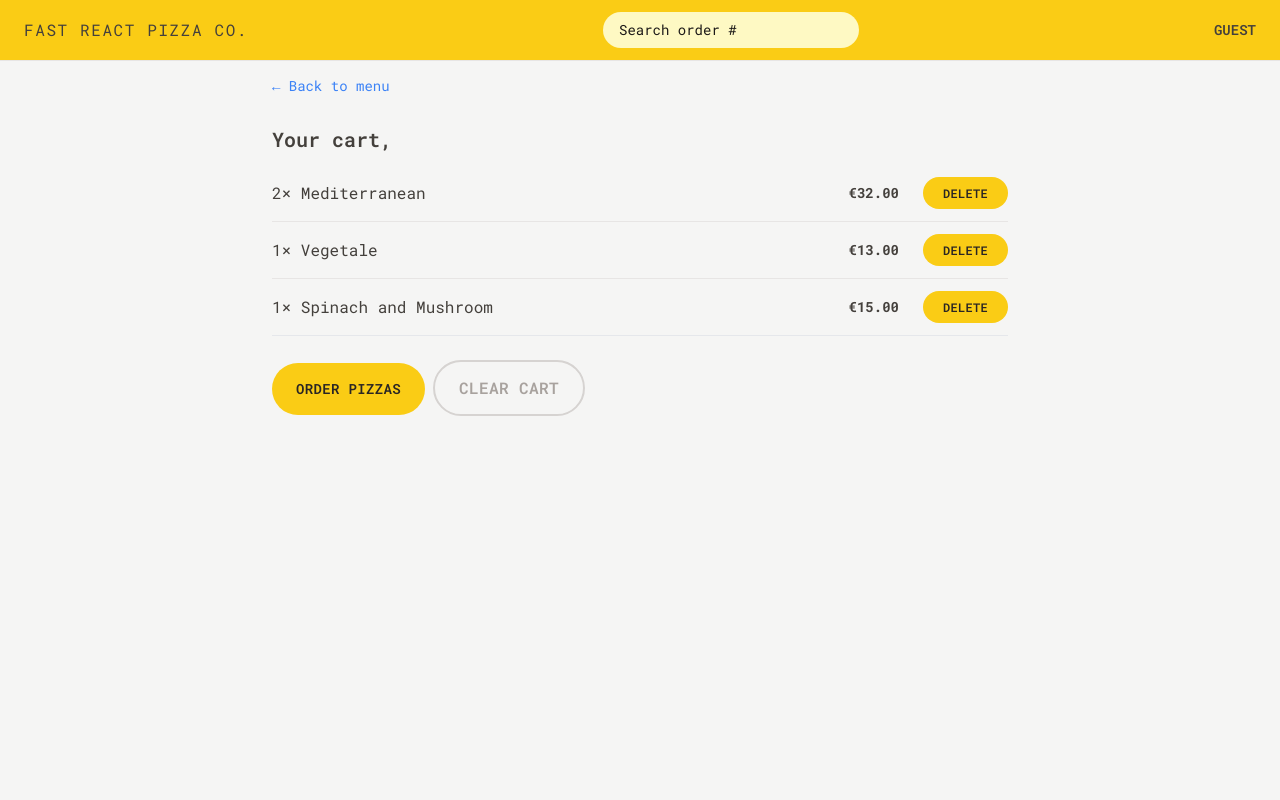
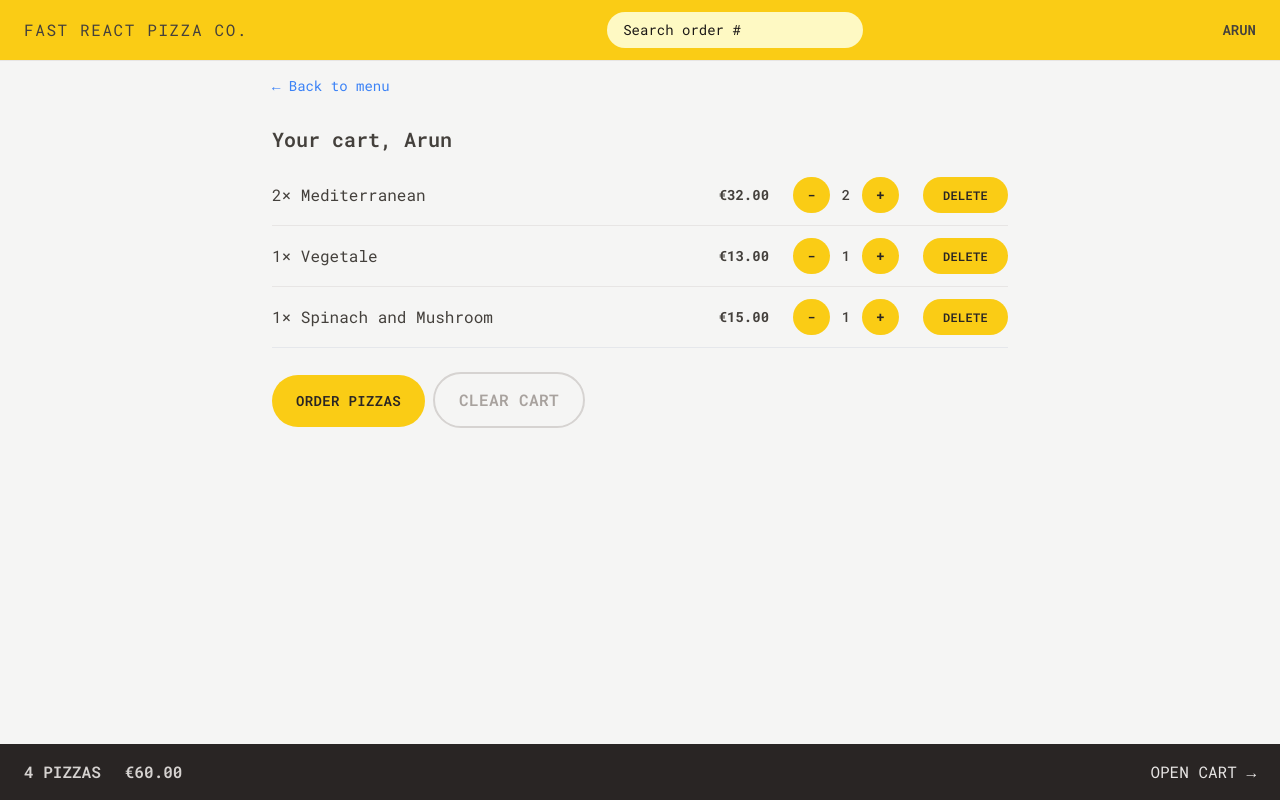
Before and after one commit to arun-1993/react-pizza-ordering-app, a React (Vite) app: page /cart in a window 1280 px wide. Built offline with nearby package versions, Linux system fonts and the light colour scheme.

Commit message:
feat: added updating and deleting cart items and their quantities

```diff
--- a/src/features/cart/Cart.jsx
+++ b/src/features/cart/Cart.jsx
@@ -1,36 +1,18 @@
-import { useSelector } from "react-redux";
+import { useDispatch, useSelector } from "react-redux";
 
 import Button from "../../ui/Button";
 import LinkButton from "../../ui/LinkButton";
+import { getUsername } from "../user/userSlice";
 import CartItem from "./CartItem";
-
-const fakeCart = [
-    {
-        pizzaId: 12,
-        name: "Mediterranean",
-        quantity: 2,
-        unitPrice: 16,
-        totalPrice: 32,
-    },
-    {
-        pizzaId: 6,
-        name: "Vegetale",
-        quantity: 1,
-        unitPrice: 13,
-        totalPrice: 13,
-    },
-    {
-        pizzaId: 11,
-        name: "Spinach and Mushroom",
-        quantity: 1,
-        unitPrice: 15,
-        totalPrice: 15,
-    },
-];
+import EmptyCart from "./EmptyCart";
+import { clearCart, getCart } from "./cartSlice";
 
 function Cart() {
-    const username = useSelector((state) => state.user.username);
-    const cart = fakeCart;
+    const username = useSelector(getUsername);
+    const cart = useSelector(getCart);
+    const dispatch = useDispatch();
+
+    if (!cart.length) return <EmptyCart />;
 
     return (
         <div className="px-4 py-3">
@@ -50,7 +32,9 @@ function Cart() {
                 <Button type="primary" to="/order/new">
                     Order pizzas
                 </Button>
-                <Button type="secondary">Clear cart</Button>
+                <Button type="secondary" onClick={() => dispatch(clearCart())}>
+                    Clear cart
+                </Button>
             </div>
         </div>
     );
--- a/src/features/cart/CartItem.jsx
+++ b/src/features/cart/CartItem.jsx
@@ -1,8 +1,13 @@
-import Button from "../../ui/Button";
+import { useSelector } from "react-redux";
+
 import { formatCurrency } from "../../utils/helpers";
+import DeleteItem from "./DeleteItem";
+import UpdateItemQuantity from "./UpdateItemQuantity";
+import { getCurrentQWuantityById } from "./cartSlice";
 
 function CartItem({ item }) {
-    const { name, quantity, totalPrice } = item;
+    const { pizzaId, name, quantity, totalPrice } = item;
+    const currentQuantity = useSelector(getCurrentQWuantityById(pizzaId));
 
     return (
         <li className="py-3 sm:flex sm:items-center sm:justify-between">
@@ -13,7 +18,11 @@ function CartItem({ item }) {
                 <p className="text-sm font-bold">
                     {formatCurrency(totalPrice)}
                 </p>
-                <Button type="small">Delete</Button>
+                <UpdateItemQuantity
+                    pizzaId={pizzaId}
+                    currentQuantity={currentQuantity}
+                />
+                <DeleteItem pizzaId={pizzaId} />
             </div>
         </li>
     );
--- /dev/null
+++ b/src/features/cart/DeleteItem.jsx
@@ -0,0 +1,15 @@
+import React from "react";
+import { useDispatch } from "react-redux";
+
+import Button from "../../ui/Button";
+import { deleteItem } from "./cartSlice";
+
+export default function DeleteItem({ pizzaId }) {
+    const dispatch = useDispatch();
+
+    return (
+        <Button type="small" onClick={() => dispatch(deleteItem(pizzaId))}>
+            Delete
+        </Button>
+    );
+}
--- /dev/null
+++ b/src/features/cart/EmptyCart.jsx
@@ -0,0 +1,15 @@
+import LinkButton from "../../ui/LinkButton";
+
+function EmptyCart() {
+    return (
+        <div className="px-4 py-3">
+            <LinkButton to="/menu">&larr; Back to menu</LinkButton>
+
+            <p className="mt-7 font-semibold">
+                Your cart is still empty. Start adding some pizzas :)
+            </p>
+        </div>
+    );
+}
+
+export default EmptyCart;
--- /dev/null
+++ b/src/features/cart/UpdateItemQuantity.jsx
@@ -0,0 +1,25 @@
+import { useDispatch } from "react-redux";
+
+import Button from "../../ui/Button";
+import { decreaseItemQuantity, increaseItemQuantity } from "./cartSlice";
+
+export default function UpdateItemQuantity({ pizzaId, currentQuantity }) {
+    const dispatch = useDispatch();
+    return (
+        <div className="flex items-center gap-2 md:gap-3">
+            <Button
+                type="round"
+                onClick={() => dispatch(decreaseItemQuantity(pizzaId))}
+            >
+                -
+            </Button>
+            <span className="text-sm font-medium">{currentQuantity}</span>
+            <Button
+                type="round"
+                onClick={() => dispatch(increaseItemQuantity(pizzaId))}
+            >
+                +
+            </Button>
+        </div>
+    );
+}
--- a/src/features/cart/cartSlice.js
+++ b/src/features/cart/cartSlice.js
@@ -1,7 +1,29 @@
 import { createSlice } from "@reduxjs/toolkit";
 
 const initialState = {
-    cart: [],
+    cart: [
+        {
+            pizzaId: 12,
+            name: "Mediterranean",
+            quantity: 2,
+            unitPrice: 16,
+            totalPrice: 32,
+        },
+        {
+            pizzaId: 6,
+            name: "Vegetale",
+            quantity: 1,
+            unitPrice: 13,
+            totalPrice: 13,
+        },
+        {
+            pizzaId: 11,
+            name: "Spinach and Mushroom",
+            quantity: 1,
+            unitPrice: 15,
+            totalPrice: 15,
+        },
+    ],
 };
 
 const cartSlice = createSlice({
@@ -34,6 +56,9 @@ const cartSlice = createSlice({
 
             item.quantity--;
             item.totalPrice = item.quantity * item.unitPrice;
+
+            if (item.quantity === 0)
+                cartSlice.caseReducers.deleteItem(state, action);
         },
 
         clearCart(state) {
@@ -50,10 +75,15 @@ export const {
     clearCart,
 } = cartSlice.actions;
 
+export const getCart = (state) => state.cart.cart;
+
 export const getTotalCartQuantity = (state) =>
     state.cart.cart.reduce((count, item) => count + item.quantity, 0);
 
 export const getTotalCartPrice = (state) =>
     state.cart.cart.reduce((total, item) => total + item.totalPrice, 0);
 
+export const getCurrentQWuantityById = (id) => (state) =>
+    state.cart.cart.find((item) => item.pizzaId === id)?.quantity ?? 0;
+
 export default cartSlice.reducer;
--- a/src/features/menu/MenuItem.jsx
+++ b/src/features/menu/MenuItem.jsx
@@ -1,12 +1,16 @@
-import { useDispatch } from "react-redux";
+import { useDispatch, useSelector } from "react-redux";
 
 import Button from "../../ui/Button";
 import { formatCurrency } from "../../utils/helpers";
-import { addItem } from "../cart/cartSlice";
+import DeleteItem from "../cart/DeleteItem";
+import UpdateItemQuantity from "../cart/UpdateItemQuantity";
+import { addItem, getCurrentQWuantityById } from "../cart/cartSlice";
 
 export default function MenuItem({ pizza }) {
+    const { id, name, unitPrice, ingredients, soldOut, imageUrl } = pizza;
     const dispatch = useDispatch();
-    const { id, name, unitPrice, ingredients, soldOut, imageUrl } = pizza;
+    const currentQuantity = useSelector(getCurrentQWuantityById(id));
+    const isInCart = currentQuantity > 0;
 
     function handleAddToCart() {
         const newItem = {
@@ -40,7 +44,16 @@ export default function MenuItem({ pizza }) {
                             Sold out
                         </p>
                     )}
-                    {!soldOut && (
+                    {isInCart && (
+                        <div className="flex items-center gap-3 sm:gap-8">
+                            <UpdateItemQuantity
+                                pizzaId={id}
+                                currentQuantity={currentQuantity}
+                            />
+                            <DeleteItem pizzaId={id} />
+                        </div>
+                    )}
+                    {!soldOut && !isInCart && (
                         <Button type="small" onClick={handleAddToCart}>
                             Add to cart
                         </Button>
--- a/src/features/user/userSlice.js
+++ b/src/features/user/userSlice.js
@@ -1,7 +1,7 @@
 import { createSlice } from "@reduxjs/toolkit";
 
 const initialState = {
-    username: "",
+    username: "Arun",
 };
 
 const userSlice = createSlice({
@@ -16,4 +16,6 @@ const userSlice = createSlice({
 
 export const { updateName } = userSlice.actions;
 
+export const getUsername = (state) => state.user.username;
+
 export default userSlice.reducer;
--- a/src/ui/Button.jsx
+++ b/src/ui/Button.jsx
@@ -12,7 +12,8 @@ export default function Button({
 
     const styles = {
         primary: `${base} px-4 py-3 md:px-6 md:py-4`,
-        small: `${base} px-4 py-2 md:px-5 md:px-2.5 text-xs`,
+        small: `${base} px-4 py-2 md:px-5 md:py-2.5 text-xs`,
+        round: `${base} px-2.5 py-1 md:px-3.5 md:py-2 text-sm`,
         secondary:
             "inline-block rounded-full border-2 border-stone-300 font-semibold uppercase tracking-wide text-stone-400 transition-colors duration-300 hover:bg-stone-300 hover:text-stone-800 focus:bg-stone-300 focus:bg-stone-300 focus:outline-none focus:ring focus:ring-stone-200 focus:ring-offset-2 disabled:cursor-not-allowed px-4 py-2.5 md:px-6 md:py-3.5",
     };
```
